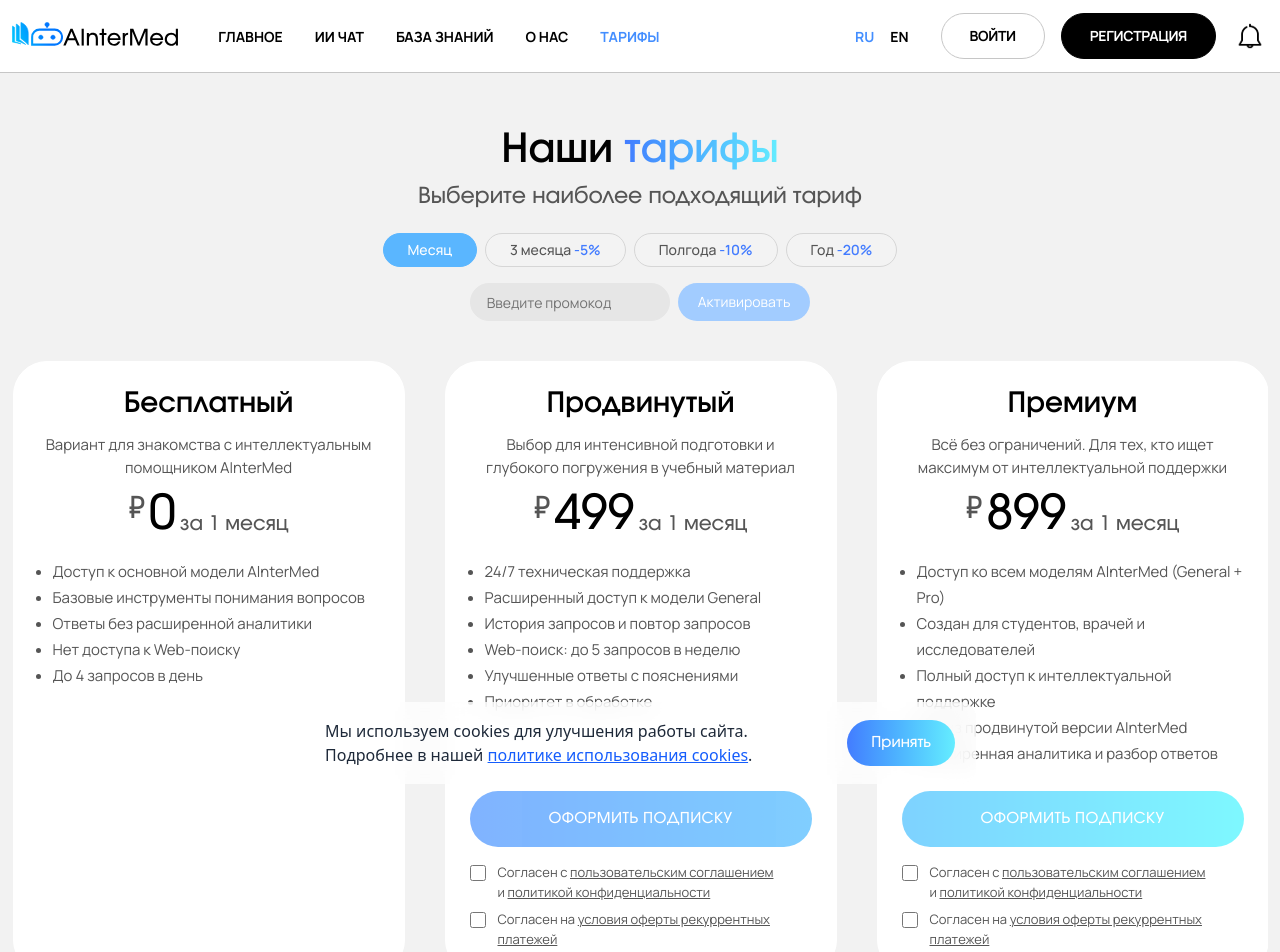
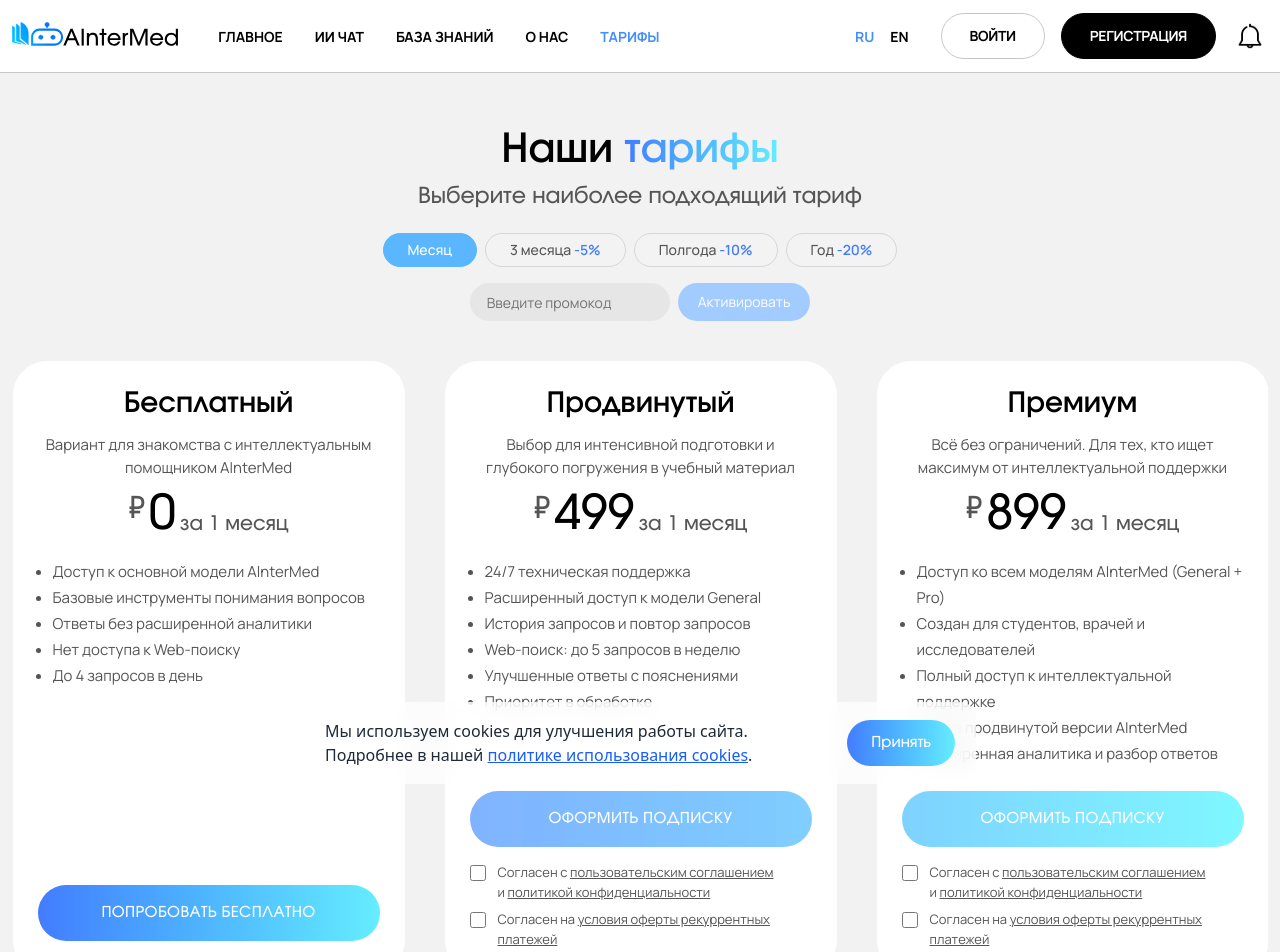
Before and after one commit to sunceet/AinterMed_Front, a Next.js app in the folder frontend/: page /subscribe in a window 1280 px wide. Shown: the top 952 px of the page. Built offline with nearby package versions, Linux system fonts and the light colour scheme.

Commit message:
test button

```diff
--- a/frontend/src/components/SubscribePage/PlanCard.jsx
+++ b/frontend/src/components/SubscribePage/PlanCard.jsx
@@ -128,6 +128,16 @@
         ))}
       </ul>
 
+      {/* Кнопка для бесплатного тарифа */}
+      {plan.id === "free" && (
+        <button
+          onClick={openModal}
+          className="w-full h-[56px] rounded-full text-white font-[Involve] text-[15px] font-medium uppercase tracking-wide transition-transform duration-100 touch-manipulation bg-gradient-to-r from-[#437CFF] to-[#65EDFF] hover:scale-105 cursor-pointer mb-2"
+        >
+          Попробовать бесплатно
+        </button>
+      )}
+
       {isPaid && (
         <button
           onClick={openModal}
```
